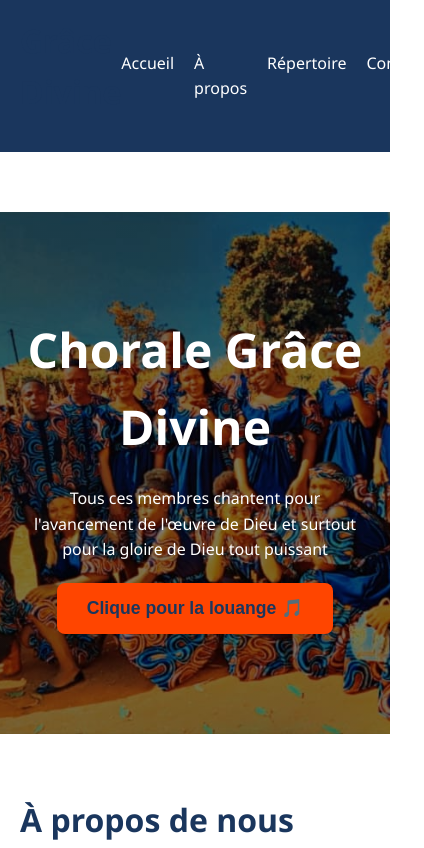
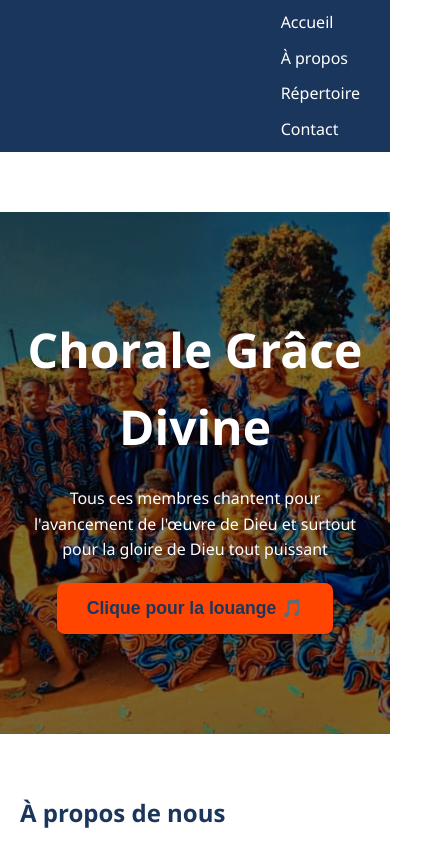
Before and after one commit to bariozarmand-commits/chorale-grace-divine, a plain HTML site: page index.html in a window 390 px wide. Shown: the top 848 px of the page, 424 px wide, since content can reach past the window. Drawn offline with Linux system fonts and the light colour scheme.

Commit message:
Fix affichage mobile

```diff
--- a/style.css
+++ b/style.css
@@ -151,3 +151,13 @@ footer {
   padding: 20px;
   margin-top: 60px;
 }
+
+@media (max-width: 768px){
+  header{
+  padding: 10px;}
+  h2 {font-size: 24px;}
+  nav ul {flex-direction: column;
+          gap: 10px;}
+  img { max-width: 100%;
+       height:auto;}
+}
```
